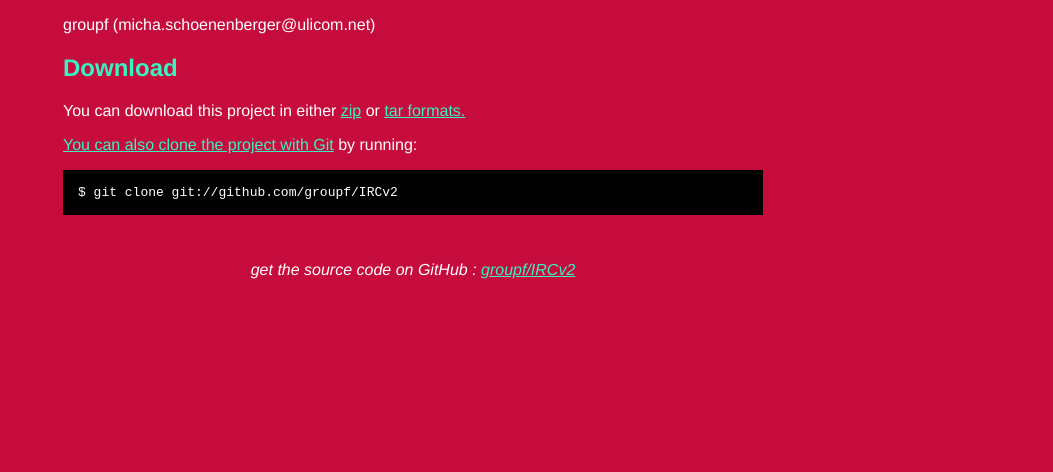
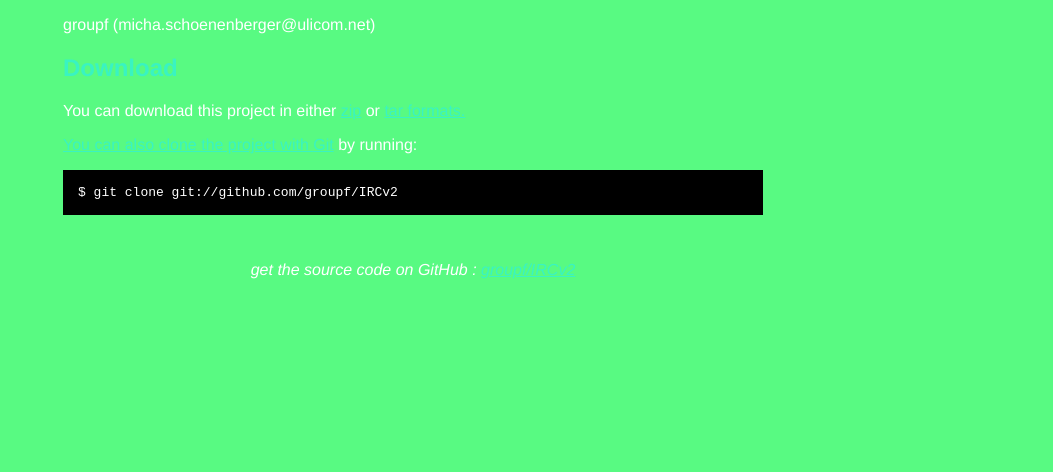
Before and after one commit to groupf/IRCv2, a plain HTML site: page index.html in a window 1280 px wide. Shown: the part 328-800 px from the top of the page, without its empty margins (227-1280 px from the left). Drawn offline with Linux system fonts and the light colour scheme.

Commit message:
Update index.html

```diff
--- a/index.html
+++ b/index.html
@@ -8,7 +8,7 @@
   <style type="text/css">
     body {
       margin-top: 1.0em;
-      background-color: #c60c3d;
+      background-color: #58FA82;
       font-family: Helvetica, Arial, FreeSans, san-serif;
       color: #ffffff;
     }
```
